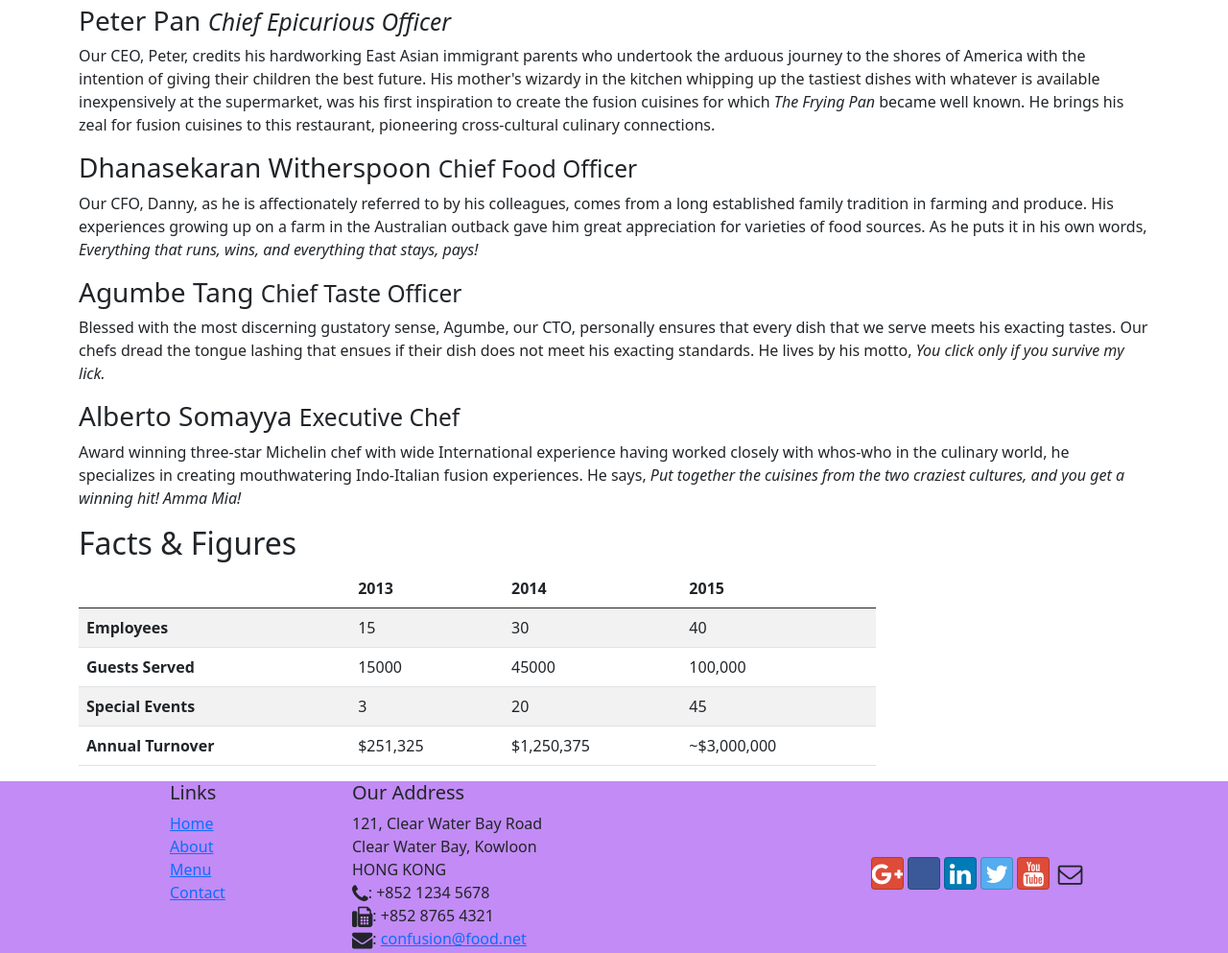
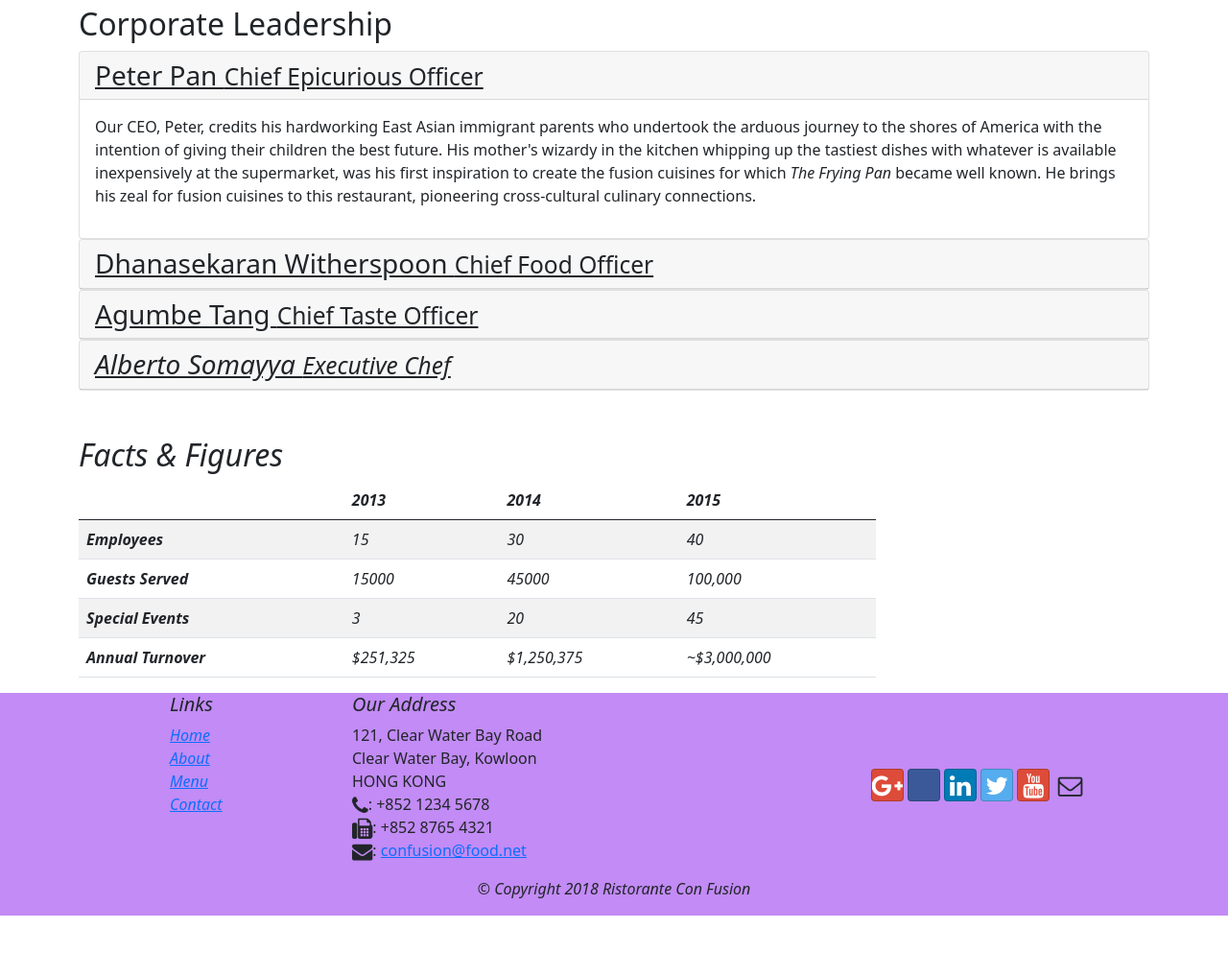
Before and after one commit to Sailokeshg/conFusion, a website: page aboutus.html in a window 1280 px wide. Shown: the part 881-1874 px from the top of the page at 96% size. After the commit the page ends 1835 px from the top, so only its background shows below. Drawn offline with nearby package versions, Linux system fonts and the light colour scheme; some icons are missing.

Commit message:
accordion

```diff
--- a/aboutus.html
+++ b/aboutus.html
@@ -89,23 +89,74 @@
                 </blockquote>
             </div>
         </div>
-            </div>
+            </div><br><br>
 
 
 
-        <div>
-            <div>
+        <div class="row row-content">
+            <div class="col-12">
                 <h2>Corporate Leadership</h2>
-                <h3>Peter Pan <small><i>Chief Epicurious Officer</i></small></h3>
-                <p class="d-none d-sm-block">Our CEO, Peter, credits his hardworking East Asian immigrant parents who undertook the arduous journey to the shores of America with the intention of giving their children the best future. His mother's wizardy in the kitchen whipping up the tastiest dishes with whatever is available inexpensively at the supermarket, was his first inspiration to create the fusion cuisines for which <em>The Frying Pan</em> became well known. He brings his zeal for fusion cuisines to this restaurant, pioneering cross-cultural culinary connections.</p>
-                <h3>Dhanasekaran Witherspoon <small>Chief Food Officer</small></h3>
-                <p class="d-none d-sm-block">Our CFO, Danny, as he is affectionately referred to by his colleagues, comes from a long established family tradition in farming and produce. His experiences growing up on a farm in the Australian outback gave him great appreciation for varieties of food sources. As he puts it in his own words, <em>Everything that runs, wins, and everything that stays, pays!</em></p>
-                <h3>Agumbe Tang <small>Chief Taste Officer</small></h3>
-                <p class="d-none d-sm-block">Blessed with the most discerning gustatory sense, Agumbe, our CTO, personally ensures that every dish that we serve meets his exacting tastes. Our chefs dread the tongue lashing that ensues if their dish does not meet his exacting standards. He lives by his motto, <em>You click only if you survive my lick.</em></p>
-                <h3>Alberto Somayya <small>Executive Chef</small></h3>
-                <p class="d-none d-sm-block">Award winning three-star Michelin chef with wide International experience having worked closely with whos-who in the culinary world, he specializes in creating mouthwatering Indo-Italian fusion experiences. He says, <em>Put together the cuisines from the two craziest cultures, and you get a winning hit! Amma Mia!</em></p>
+                <div id="accordion">
+                    <div class="card">
+                        <div class="card-header" role="tab" id="peterhead">
+                        <h3 class="mb-0">
+                            <a data-toggle="collapse" class="text-dark" data-target="#peter">
+                            Peter Pan <small>Chief Epicurious Officer</small>
+                            </a>
+                        </h3>
+                        </div>
+                        <div class="collapse show" id="peter" data-parent="#accordion" role="tabpanel">
+                            <div class="card-body">
+                                <p class="d-none d-sm-block">Our CEO, Peter, credits his hardworking East Asian immigrant parents who undertook the arduous journey to the shores of America with the intention of giving their children the best future. His mother's wizardy in the kitchen whipping up the tastiest dishes with whatever is available inexpensively at the supermarket, was his first inspiration to create the fusion cuisines for which <em>The Frying Pan</em> became well known. He brings his zeal for fusion cuisines to this restaurant, pioneering cross-cultural culinary connections.</p>
+                            </div>
+                        </div>
+                    </div>
+
+                    <div class="card">
+                        <div class="card-header" role="tab" id="dannyhead">
+                        <h3 class="mb-0">
+                            <a  data-toggle="collapse" class="text-dark" data-target="#danny">
+                            Dhanasekaran Witherspoon <small>Chief Food Officer</small>
+                            </a>
+                        </h3>
+                    </div>
+                    <div class="collapse" role="tabpanel" id="danny" data-parent="#accordion">
+                        <div class="card-body">
+                            <p class="d-none d-sm-block">Our CFO, Danny, as he is affectionately referred to by his colleagues, comes from a long established family tradition in farming and produce. His experiences growing up on a farm in the Australian outback gave him great appreciation for varieties of food sources. As he puts it in his own words, <em>Everything that runs, wins, and everything that stays, pays!</em></p>
+                        </div>
+                    </div>
+                </div>
+                <div class="card">
+                        <div class="card-header" role="tab" id="agumbehead">
+                        <h3 class="mb-0">
+                            <a  data-toggle="collapse" class="text-dark" data-target="#agumbe">
+                            Agumbe Tang <small>Chief Taste Officer</small>
+                            </a>
+                        </h3>
+                    </div>
+                    <div class="collapse" role="tabpanel" id="agumbe" data-parent="#accordion">
+                        <div class="card-body">
+                            <p class="d-none d-sm-block">Blessed with the most discerning gustatory sense, Agumbe, our CTO, personally ensures that every dish that we serve meets his exacting tastes. Our chefs dread the tongue lashing that ensues if their dish does not meet his exacting standards. He lives by his motto, <em>You click only if you survive my lick.</p>
+                        </div>
+                    </div>
+                </div>
+                <div class="card">
+                        <div class="card-header" role="tab" id="albertohead">
+                        <h3 class="mb-0">
+                            <a  data-toggle="collapse" class="text-dark" data-target="#alberto">
+                            Alberto Somayya <small>Executive Chef</small>
+                            </a>
+                        </h3>
+                    </div>
+                    <div class="collapse" role="tabpanel" id="alberto" data-parent="#accordion">
+                        <div class="card-body">
+                            <p class="d-none d-sm-block">Award winning three-star Michelin chef with wide International experience having worked closely with whos-who in the culinary world, he specializes in creating mouthwatering Indo-Italian fusion experiences. He says, <em>Put together the cuisines from the two craziest cultures, and you get a winning hit! Amma Mia!</em></p>
+                        </div>
+                    </div>
+                </div>
             </div>
-       </div>
+        </div>
+       </div><br><br>
      <div class="row row-content">
          <div class="col-12 col-sm-9">
              <h2>Facts &amp; Figures</h2>
@@ -193,7 +244,10 @@
            </div>
         </div>
     </footer>
+    <script src="node_modules/jquery/dist/jquery.slim.min.js"></script>
+    <script src="node_modules/popper.js/dist/umd/popper.min.js"></script>
 
+    <script src="node_modules/bootstrap/dist/js/bootstrap.min.js"></script>
 </body>
 
 </html>
```
